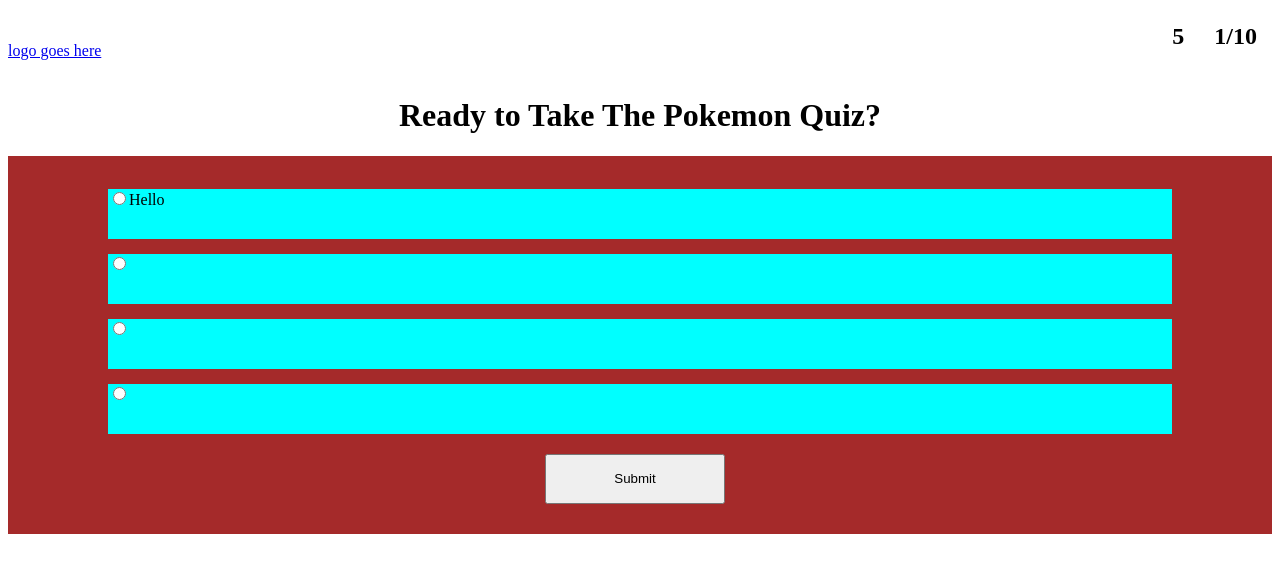
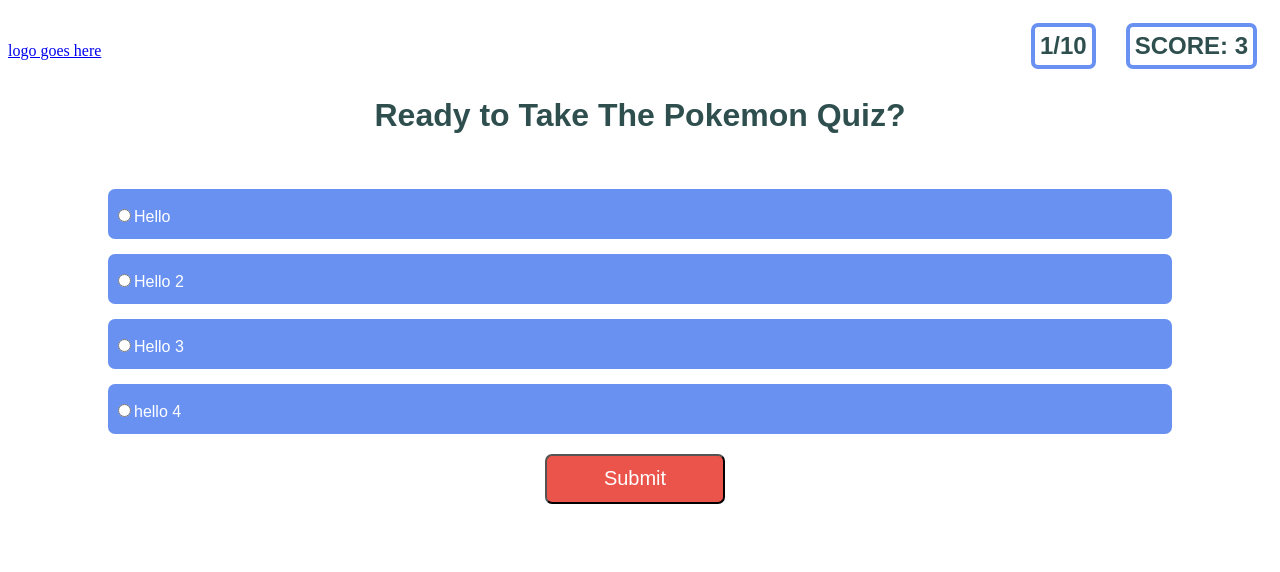
Before and after one commit to thinkful-ei-firefly/Keith-Julian-quiz, a plain HTML site: page index.html in a window 1280 px wide. Drawn offline with Linux system fonts and the light colour scheme.

Commit message:
more css styling

```diff
--- a/index.html
+++ b/index.html
@@ -13,8 +13,10 @@
             <img logo />
             <p>logo goes here</p>
         </a>
+
+        <h2 id = "qright"> SCORE: 3 </h2>
         <h2 id = "qnumber">1/10</h2>
-        <h2 id = "qright"> 5 </h2>
+
 
     </header>
     <main>
@@ -23,9 +25,9 @@
             <img id = 'Pokemon'>
             <form class = "survey">
                  <div class = "field"><input type = "radio" name = "answer" class = "entry">Hello </div>
-                 <div class = "field"><input type = "radio" name = "answer" class = "entry"></div>
-                 <div class = "field"><input type = "radio" name = "answer" class = "entry"></div>
-                 <div class = "field"><input type = "radio" name = "answer" class = "entry"></div>
+                 <div class = "field"><input type = "radio" name = "answer" class = "entry">Hello 2</div>
+                 <div class = "field"><input type = "radio" name = "answer" class = "entry">Hello 3</div>
+                 <div class = "field"><input type = "radio" name = "answer" class = "entry">hello 4</div>
                 <input type="submit" value="Submit" class="button">
             </form>
         </div>
--- a/styles.css
+++ b/styles.css
@@ -5,12 +5,21 @@
     margin-top: 15px;
     margin-bottom: 15px;
     height: 50px;;
-    background-color: aqua;
+    background-color: rgb(104,145,242);
+    border-radius: 7px;
+    color : white;
+    font-family: Arial, Helvetica, sans-serif;
+
 }
 
 #qnumber, #qright{
     float: right;
     margin: 15px;
+    color : darkslategray;
+    border: 4px solid rgb(104,145,242);
+    padding: 5px;
+    border-radius: 7px;
+    font-family: Arial, Helvetica, sans-serif;
 }
 
 .logo{
@@ -19,17 +28,25 @@
 
 .entry{
     display: inline-block;
+    margin-top: 20px;
+    margin-left: 10px;
+
 }
 
 #question{
     display: block;
     text-align: center;
+    margin: 15px;
+    color : darkslategray;
+    font-family: Arial, Helvetica, sans-serif;
+
 }
 
-.box{
-    background-color: brown;
+/*.box{
+
+    background-image: linear-gradient(rgb(127, 200, 223),rgb(104,145,242));
 }
-
+*/
 body{
     background-image: url("pictures/bg.png");
     /*background-size: 200%; */
@@ -46,6 +63,10 @@ body{
     bottom: 10px;
     height: 50px;
     width: 180px;
+    background-color: rgb(235, 84, 74);
+    border-radius: 7px;
+    font-size: 20px;
+    color: white;
 }
 .survey{
     position: relative;
```
